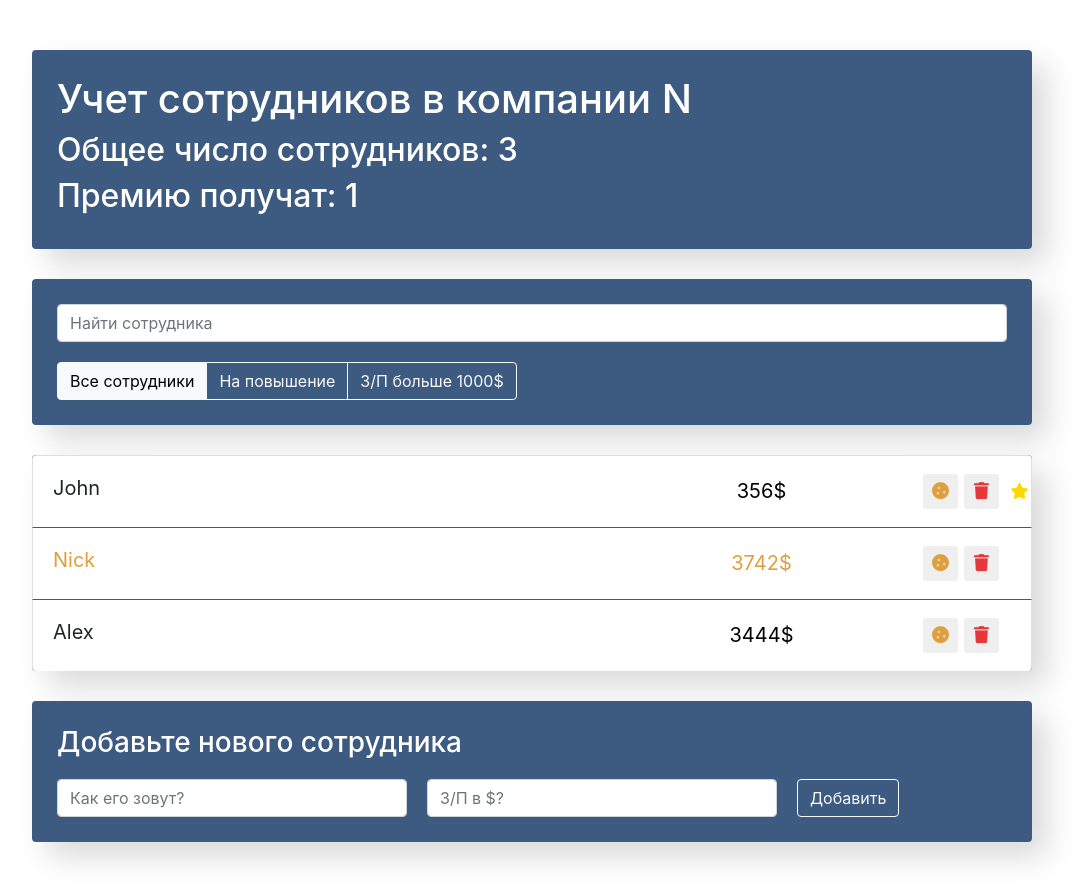
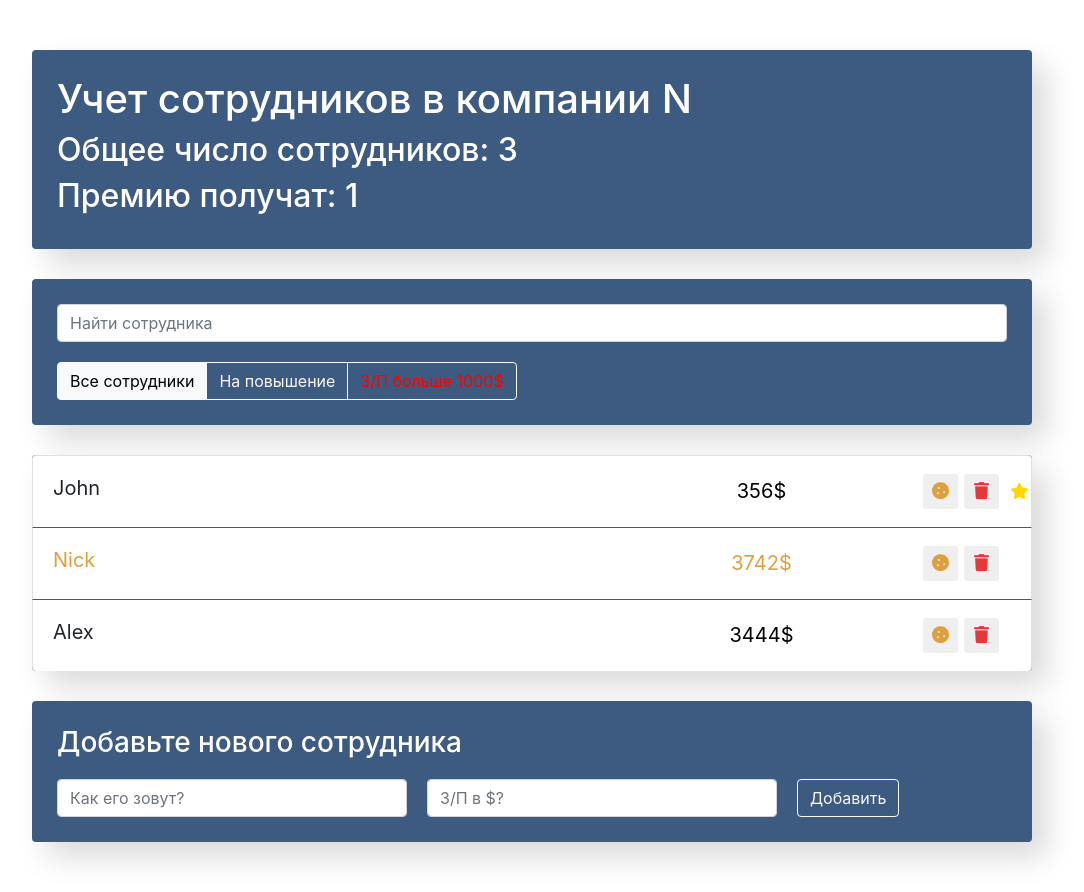
Before and after one commit to FatB0YY/REACT-CRUD, a React (Create React App) app: page / in a window 1280 px wide. Shown: the whole page, without its empty margins (108-1192 px from the left). Built offline with nearby package versions, Linux system fonts and the light colour scheme.

Commit message:
finished

```diff
--- a/package.json
+++ b/package.json
@@ -9,6 +9,8 @@
     "react": "^17.0.2",
     "react-dom": "^17.0.2",
     "react-scripts": "4.0.3",
+    "sass": "^1.42.1",
+    "styled-components": "^5.3.1",
     "uuid": "^8.3.2",
     "web-vitals": "^1.0.1"
   },
--- a/src/components/app-filter/app-filter.jsx
+++ b/src/components/app-filter/app-filter.jsx
@@ -2,17 +2,23 @@ import './app-filter.css'
 
 const AppFilter = (props) => {
   const btnsData = [
-    { name: 'all', label: 'Все сотрудники' },
-    { name: 'rise', label: 'На повышение' },
-    { name: 'moreThen1000', label: 'З/П больше 1000$'},
+    { name: 'all', label: 'Все сотрудники', colored: false },
+    { name: 'rise', label: 'На повышение', colored: false },
+    { name: 'moreThen1000', label: 'З/П больше 1000$', colored: true },
   ]
 
   const btns = btnsData.map((btn) => {
     const active = props.filter === btn.name
     const clazz = active ? 'btn-light' : 'btn-outline-light'
-
+    const style = btn.colored ? { color: 'red' } : null
     return (
-      <button onClick={() => props.onFilterSelect(btn.name)} type='button' key={btn.name} className={`btn ${clazz}`}>
+      <button
+        onClick={() => props.onFilterSelect(btn.name)}
+        style={style}
+        type='button'
+        key={btn.name}
+        className={`btn ${clazz}`}
+      >
         {btn.label}
       </button>
     )
@@ -20,6 +26,7 @@ const AppFilter = (props) => {
 
   return (
     <div className='btn-group'>
+
       {btns}
       {/* <button type='button' className='btn btn-light'>
         Все сотрудники
--- a/src/components/app/app.jsx
+++ b/src/components/app/app.jsx
@@ -167,7 +167,7 @@ class App extends Component {
   }
 
   onFilterSelect = (filter) => {
-    this.setState({filter})
+    this.setState({ filter })
   }
 
   render() {
@@ -187,7 +187,7 @@ class App extends Component {
 
         <div className='search-panel'>
           <SearchPanel onUpdateSearch={this.onUpdateSearch} />
-          <AppFilter filter={filter} onFilterSelect={this.onFilterSelect}/>
+          <AppFilter filter={filter} onFilterSelect={this.onFilterSelect} />
         </div>
 
         <EmployeesList
```
Also changed, not shown: 1 other file (tests, documents, lock files or other folders).
